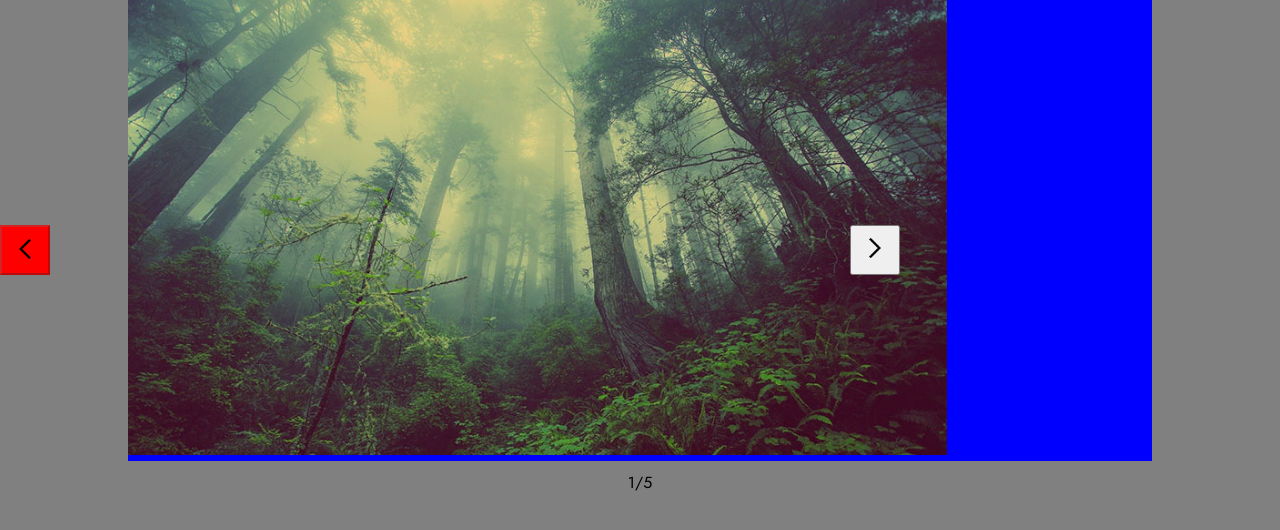
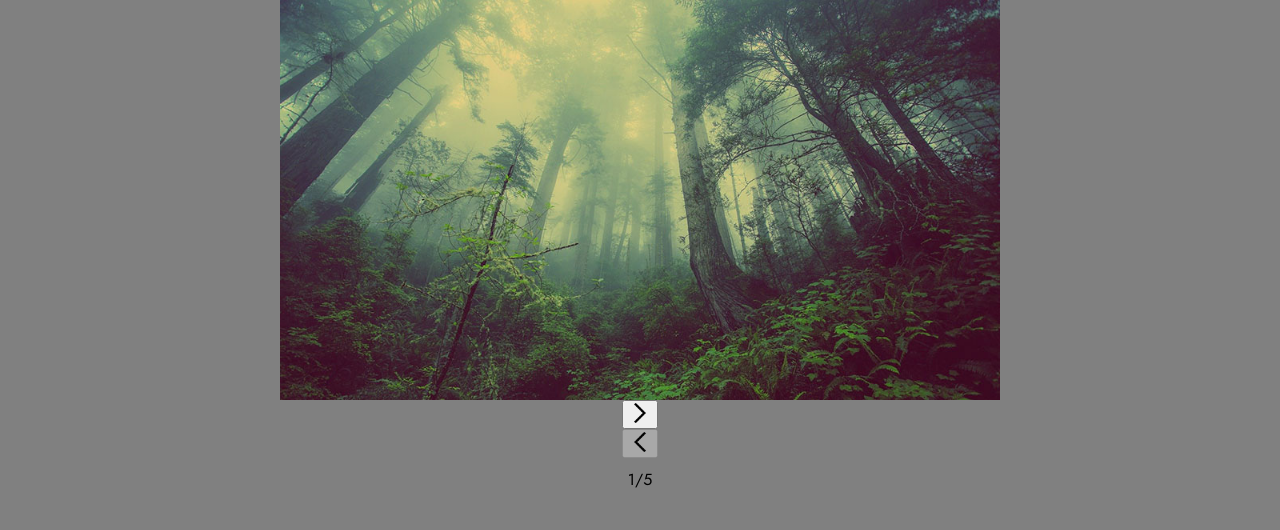
Before and after one commit to martapastuszka/js_challenge, a plain HTML site: page Slider/index.html in a window 1280 px wide. Drawn offline with Linux system fonts and the light colour scheme.

Commit message:
problems with flexbox- fixed.

```diff
--- a/Slider/style.css
+++ b/Slider/style.css
@@ -10,21 +10,25 @@ body{
     flex-direction: column;
     justify-content: center;
     align-items: center;
-    position: relative;
+    align-content: center;
+    /* position: relative; */
 }
 #container{
-    height: 100%;
-    width: 80%;
-    background-color: blue;
-    /* position: relative; */
+    display:flex;
+    flex-direction: column;
+    justify-content: center;
+
 }
 
 #picture{
     height: 100%;
     width: 80%;
+    align-self: center;
+    display: block;
+
 }
 
-#btnRight{
+/* #btnRight{
     width: 50px;
     height: 50px;
     position: absolute;
@@ -49,7 +53,7 @@ body{
     top: 250px;
     left: 0;
     transform: translate(0, -50%);
-}
+} */
 
 #counter{
     text-align: center;
```
